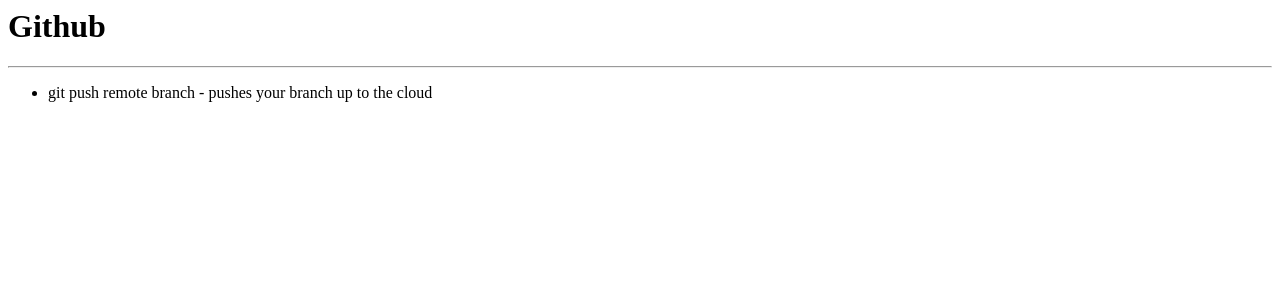
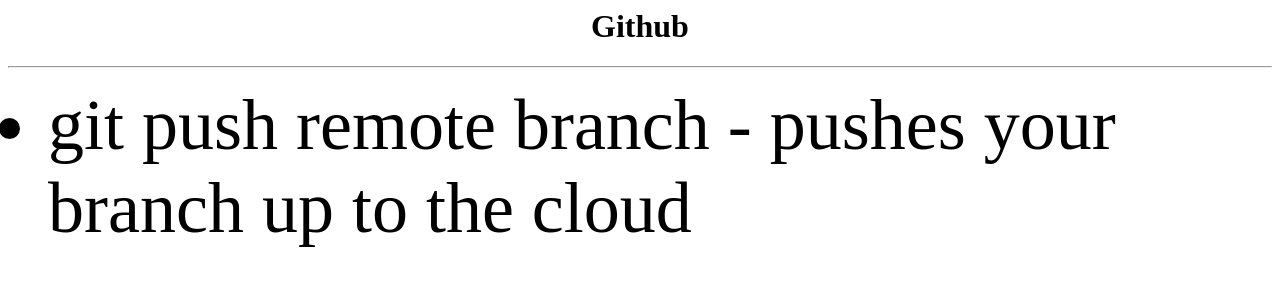
Before and after one commit to mountains4breakfast/github-html, a plain HTML site: page index.html in a window 1280 px wide. Drawn offline with Linux system fonts and the light colour scheme.

Commit message:
link index.css

```diff
--- a/index.html
+++ b/index.html
@@ -1,12 +1,13 @@
 <html>
   <head>
     <title>Github</title>
+    <link rel="stylesheet" href="stylesheets/index.css" />
   </head>
   <body>
-    <h1>Github</h1>
+    <h1 class="center">Github</h1>
     <hr>
     <ul>
-      <li>git push remote branch - pushes your branch up to the cloud</li>
+      <li class="big-text">git push remote branch - pushes your branch up to the cloud</li>
     </ul>
   </body>
 </html>
```
